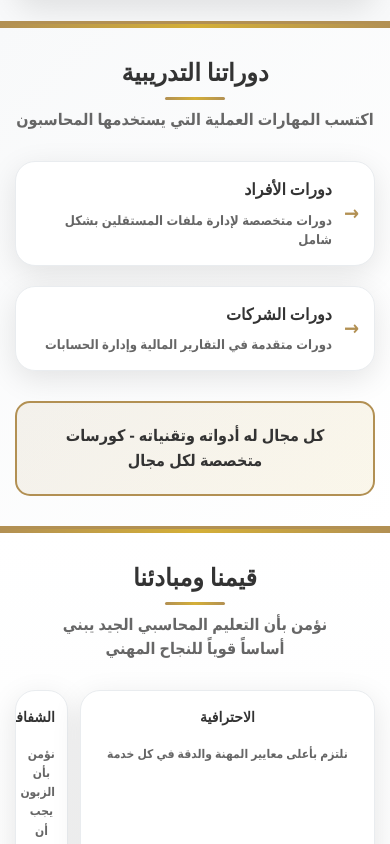
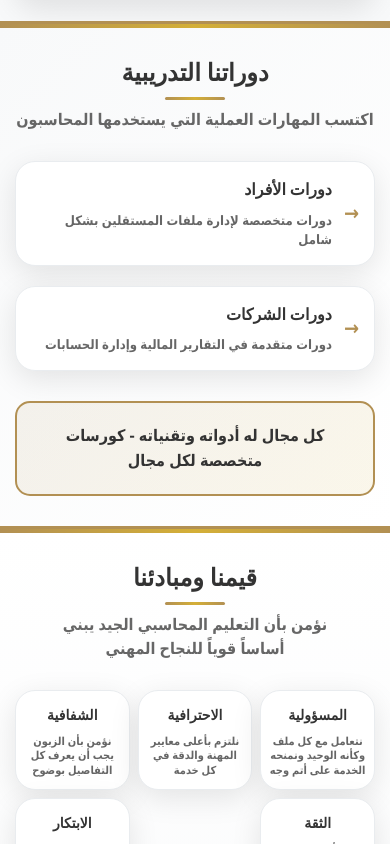
Before and after one commit to 2poslife/FinanceSmartTools, a React (Vite) app: page /AboutUs in a window 390 px wide. Shown: the part 1156-2000 px from the top of the page. Built offline with nearby package versions, Linux system fonts and the light colour scheme.

Commit message:
Change the style of the About Us section in the mobile version
6 cards look beautiful and well-balanced on mobile

```diff
--- a/src/App.jsx
+++ b/src/App.jsx
@@ -15,7 +15,6 @@ import ArticleDetailPage from "./pages/ArticleDetailPage";
 import CoursesPage from "./pages/CoursesPage";
 import CourseDetailPage from "./pages/CourseDetailPage";
 import CalculatorsPage from "./pages/CalculatorsPage";
-import UserPage from "./pages/UserPage";
 
 // Auth
 import SigninForm from "./components/Auth/SigninForm";
@@ -132,7 +131,6 @@ function Layout() {
         />
 
         {/* User Routes */}
-        <Route path="/UserPage" element={<UserPage />} />
 
         {/* Admin Routes */}
         <Route path="/AdminPage" element={<AdminPage />} />
--- a/src/components/Layout/PrivateHeader.jsx
+++ b/src/components/Layout/PrivateHeader.jsx
@@ -30,7 +30,7 @@ const PrivateHeader = () => {
             </div>
 
             <nav className="nav">
-                <button onClick={() => navigate("/UserPage")} className={`nav-btn ${isActive("/UserPage")}`}>
+                <button onClick={() => navigate("/")} className={`nav-btn ${isActive("/")}`}>
                     <Home className="icon" /> الرئيسية
                 </button>
                 <button onClick={() => navigate("/CalculatorsPage")} className={`nav-btn ${isActive("/CalculatorsPage")}`}>
--- a/src/styles/AboutUsPage/AboutValuesMobile.css
+++ b/src/styles/AboutUsPage/AboutValuesMobile.css
@@ -60,14 +60,16 @@
 
 .mobile-values-grid {
   display: grid;
-  grid-template-columns: repeat(2, 1fr);
+  grid-template-columns: repeat(3, 1fr);
+  grid-template-rows: repeat(2, 1fr);
   gap: 15px;
   margin-bottom: 30px;
+  align-items: stretch;
 }
 
 .mobile-value-trust {
-  grid-column: 2;
-  grid-row: 3;
+  grid-column: 3;
+  grid-row: 2;
 }
 
 .mobile-value-item {
@@ -80,6 +82,11 @@
   transition: all 0.3s ease;
   position: relative;
   overflow: hidden;
+  height: 100%;
+  display: flex;
+  flex-direction: column;
+  justify-content: center;
+  align-items: center;
 }
 
 .mobile-value-item::before {
@@ -169,6 +176,29 @@
 
 
 /* Responsive adjustments */
+@media (max-width: 768px) {
+  .mobile-values-grid {
+    grid-template-columns: repeat(3, 1fr);
+    grid-template-rows: repeat(2, 1fr);
+    gap: 10px;
+  }
+
+  .mobile-value-item {
+    padding: 15px 10px;
+    min-height: 120px;
+  }
+
+  .mobile-value-title {
+    font-size: 16px;
+    margin: 0 0 10px 0;
+  }
+
+  .mobile-value-description {
+    font-size: 12px;
+    line-height: 1.4;
+  }
+}
+
 @media (max-width: 480px) {
   .mobile-values-section {
     padding: 30px 15px;
@@ -179,21 +209,24 @@
   }
 
   .mobile-values-grid {
-    grid-template-columns: 1fr;
-    gap: 12px;
+    grid-template-columns: repeat(3, 1fr);
+    grid-template-rows: repeat(2, 1fr);
+    gap: 8px;
   }
 
   .mobile-value-item {
-    padding: 15px 12px;
+    padding: 12px 8px;
+    min-height: 100px;
   }
-
 
   .mobile-value-title {
     font-size: 14px;
+    margin: 0 0 8px 0;
   }
 
   .mobile-value-description {
-    font-size: 12px;
+    font-size: 11px;
+    line-height: 1.3;
   }
 
   .mobile-logo-image {
--- a/src/styles/Calculators/EmployeeCostWithPension.css
+++ b/src/styles/Calculators/EmployeeCostWithPension.css
@@ -379,6 +379,16 @@
     transform: scale(1.05);
 }
 
+/* Mobile version - just image without white space */
+.guide-icon-mobile {
+    width: 100vw;
+    height: auto;
+    display: block;
+    margin: 0;
+    padding: 0;
+    object-fit: cover;
+}
+
 /* Description Section */
 .calcpage-description {
     max-width: 900px;
@@ -478,6 +488,29 @@
     font-style: italic;
 }
 
+/* Hide the course connection section on mobile */
+@media (max-width: 768px) {
+    .calcpage-course-connection {
+        display: none !important;
+    }
+}
+
+/* Improve guide image styling on desktop */
+@media (min-width: 769px) {
+    .guide-icon {
+        width: 100vw;
+        height: 470px;
+        max-width: 100vw;
+        object-fit: cover;
+        filter: drop-shadow(0 4px 8px rgba(0, 0, 0, 0.1));
+        transition: transform 0.3s ease;
+    }
+
+    .guide-icon:hover {
+        transform: scale(1.05);
+    }
+}
+
 /* Footer buttons */
 .calcpage-form-footer {
     display: flex;
```
